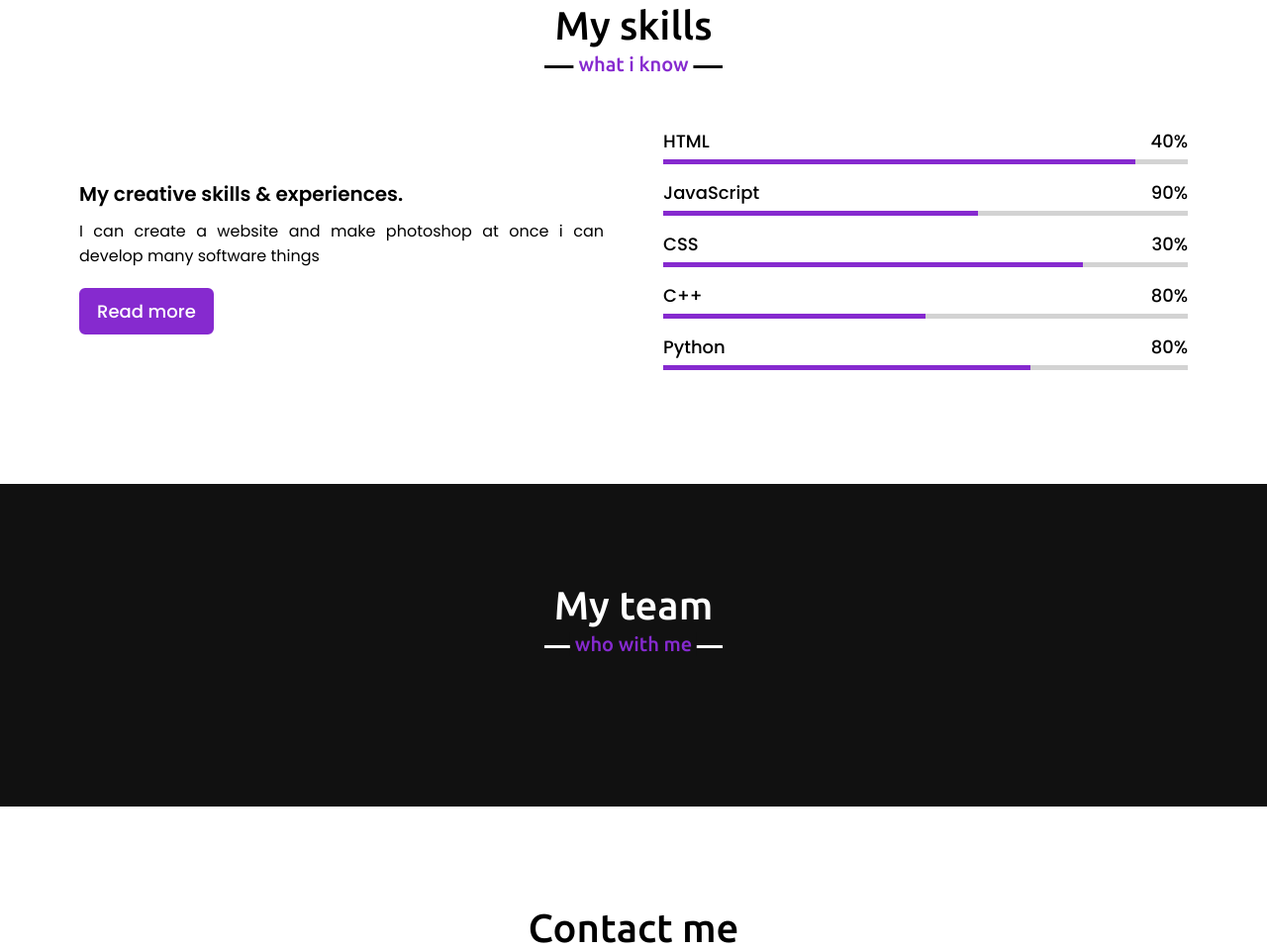
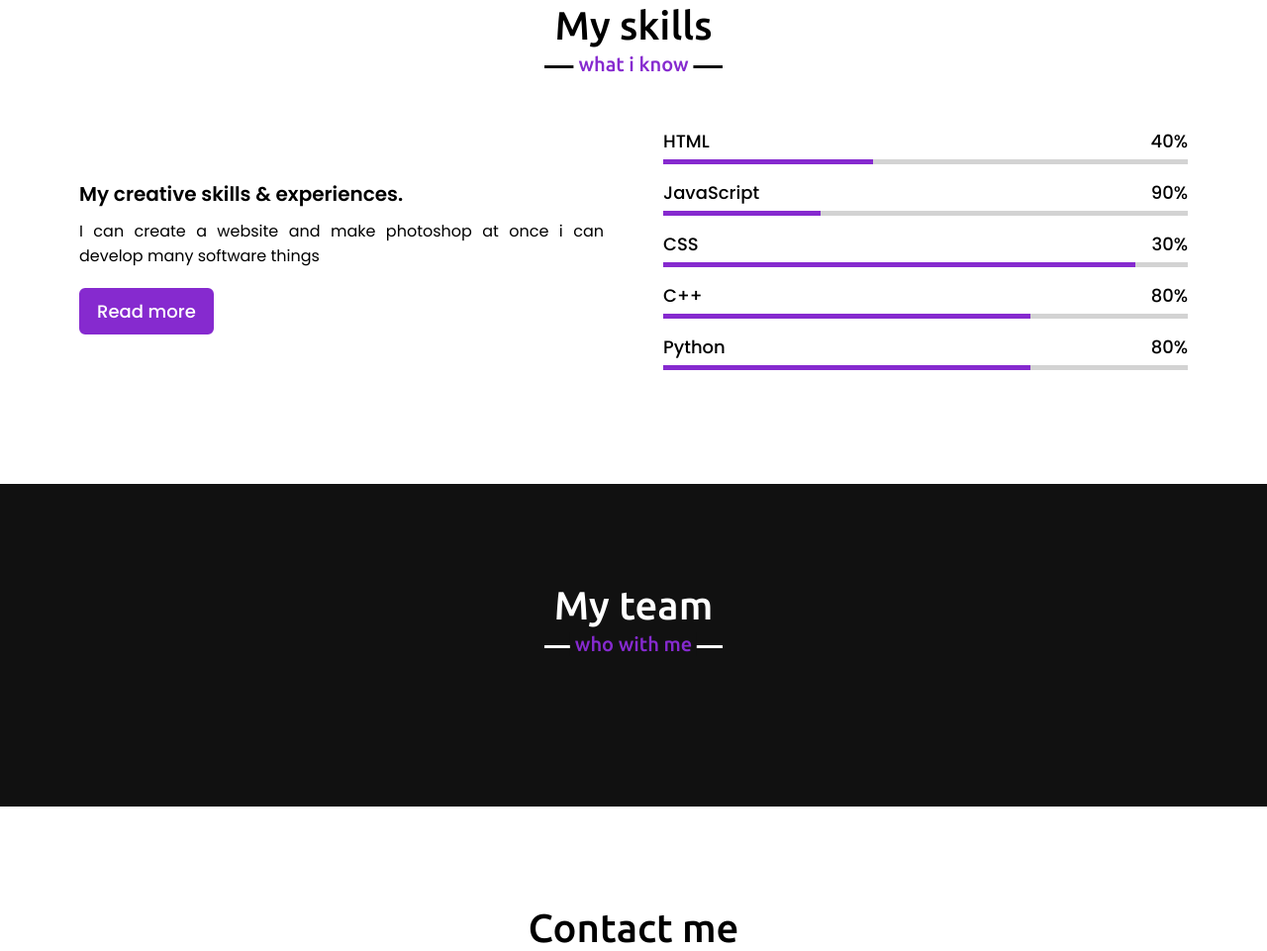
Before and after one commit to Leissaa/leissa.github.io, a plain HTML site: page index.html in a window 1280 px wide. Shown: the part 2212-3173 px from the top of the page at 99% size. Drawn offline with nearby package versions, Linux system fonts and the light colour scheme.

Commit message:
Update style.css

```diff
--- a/style.css
+++ b/style.css
@@ -368,16 +368,16 @@ section .title::after {
   background: #862acf;
 }
 .skills-content .right .html::before {
+  width: 40%;
+}
+.skills-content .right .css::before {
+  width: 30%;
+}
+.skills-content .right .js::before {
   width: 90%;
 }
-.skills-content .right .css::before {
-  width: 60%;
-}
-.skills-content .right .js::before {
-  width: 80%;
-}
 .skills-content .right .php::before {
-  width: 50%;
+  width: 70%;
 }
 .skills-content .right .mysql::before {
   width: 70%;
```
